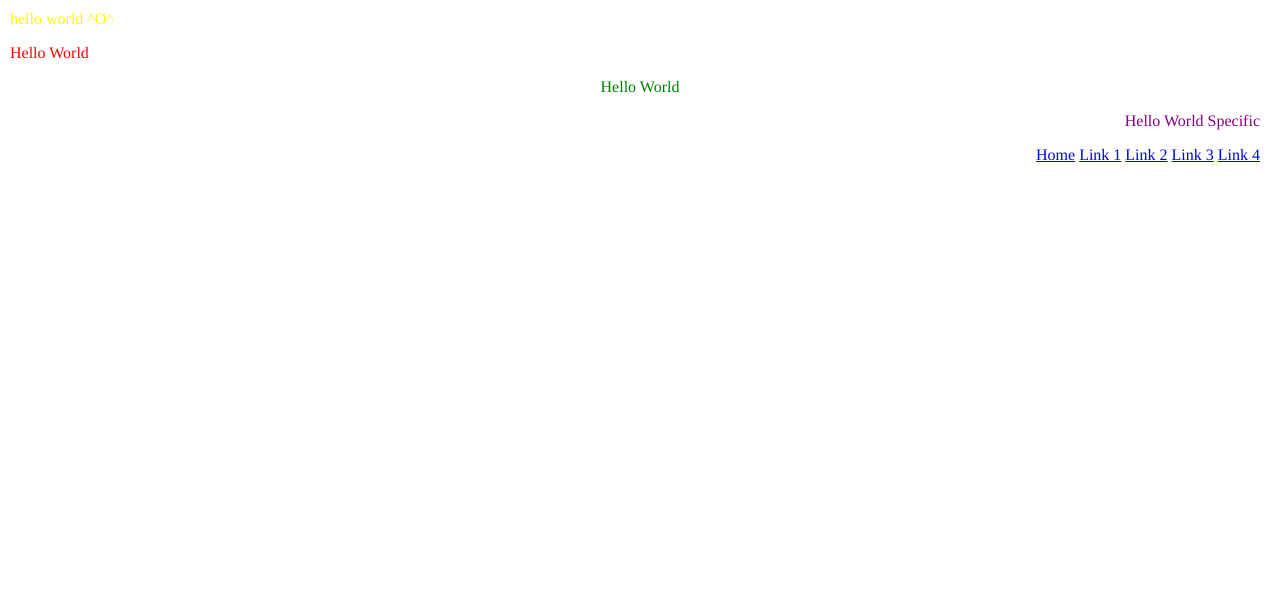
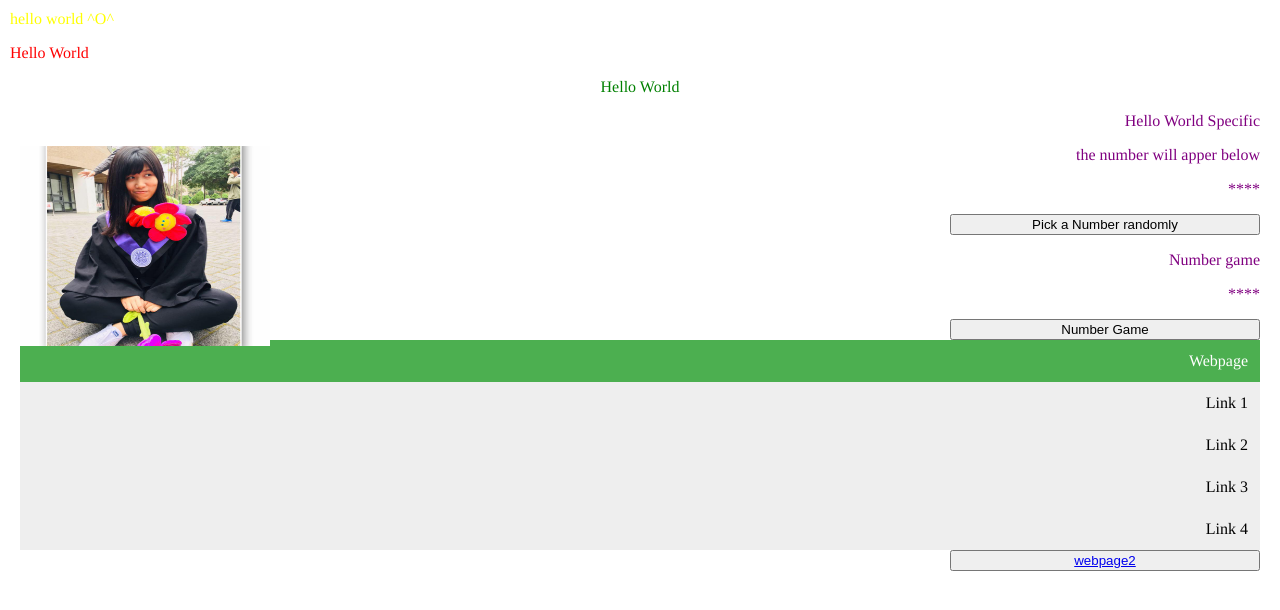
Before and after one commit to Ya-Lin-Huang/Ya-Lin-Huang.github.io, a plain HTML site: page index.html in a window 1280 px wide. Drawn offline with Linux system fonts and the light colour scheme; files whose address does not match are found by name.

Commit message:
Add files via upload

```diff
--- a/CSS.css
+++ b/CSS.css
@@ -9,6 +9,7 @@ body{
     color: purple;
     text-align: right;
 }
+<!Menu>
 .vertical-menu {
   width: 200px; /* Set a width if you like */
 }
--- a/index.html
+++ b/index.html
@@ -20,12 +20,53 @@
   <p style="color: green" align="center">Hello World</p>
   <div class="mystyle">
   <p>Hello World Specific</p>
-  <img>
+  <!-------- This is my pic------>
+  <img src="/Users/yalin/Desktop/img1.jpg" alt="Italian Trulli" style="width:250px;height:200px;" align = "left">
+
+  <p> the number will apper below</p>
+  <p id="randomnumb">****</p>
+  <p></p>
+  <button style="width:25%" type="button" onclick="randomnumb()">Pick a Number randomly</a></button>
+
+  <p> Number game</p>
+  <p id="numberGame">****</p>
+  <p></p>
+  <button style="width:25%" type="button" onclick="numberGame()">Number Game</a></button>
+
+  <script>
+  //This is a comment
+  //function for random number
+  function randomnumb(){
+    var numbers = Array(1,2,3,4,5);
+    var randomIndex = Math.floor(Math.random()*numbers.length);
+    var nb = numbers[randomIndex];
+  document.getElementById('randomnumb').innerHTML=nb;
+  }
+  </script>
+
+  <script>
+  //Number Game
+  function numberGame(){
+    var inputuser = prompt("please enter a number:");
+    var numbers = Array(1,2,3,4,5);
+    var randomIndex = Math.floor(Math.random()*numbers.length);
+    var nb = numbers[randomIndex];
+    document.getElementById('numberGame').innerHTML=nb;
+    if (inputuser==nb){
+      alert("You Won!");}
+    else{
+      alert("You Lost!");}
+  }
+  </script>
+
+  <link rel=stylesheet type="text/css" href="CSS.css">
   <div class="vertical-menu">
-  <a href="#" class="active">Home</a>
+  <a href="#" class="active">Webpage</a>
   <a href="#">Link 1</a>
   <a href="#">Link 2</a>
   <a href="#">Link 3</a>
   <a href="#">Link 4</a>
-</div>
+  </div>
+
+  <button style="width:25%"><a href="/Users/yalin/Desktop/webpage2.html">webpage2</a></button>
 </body>
```
